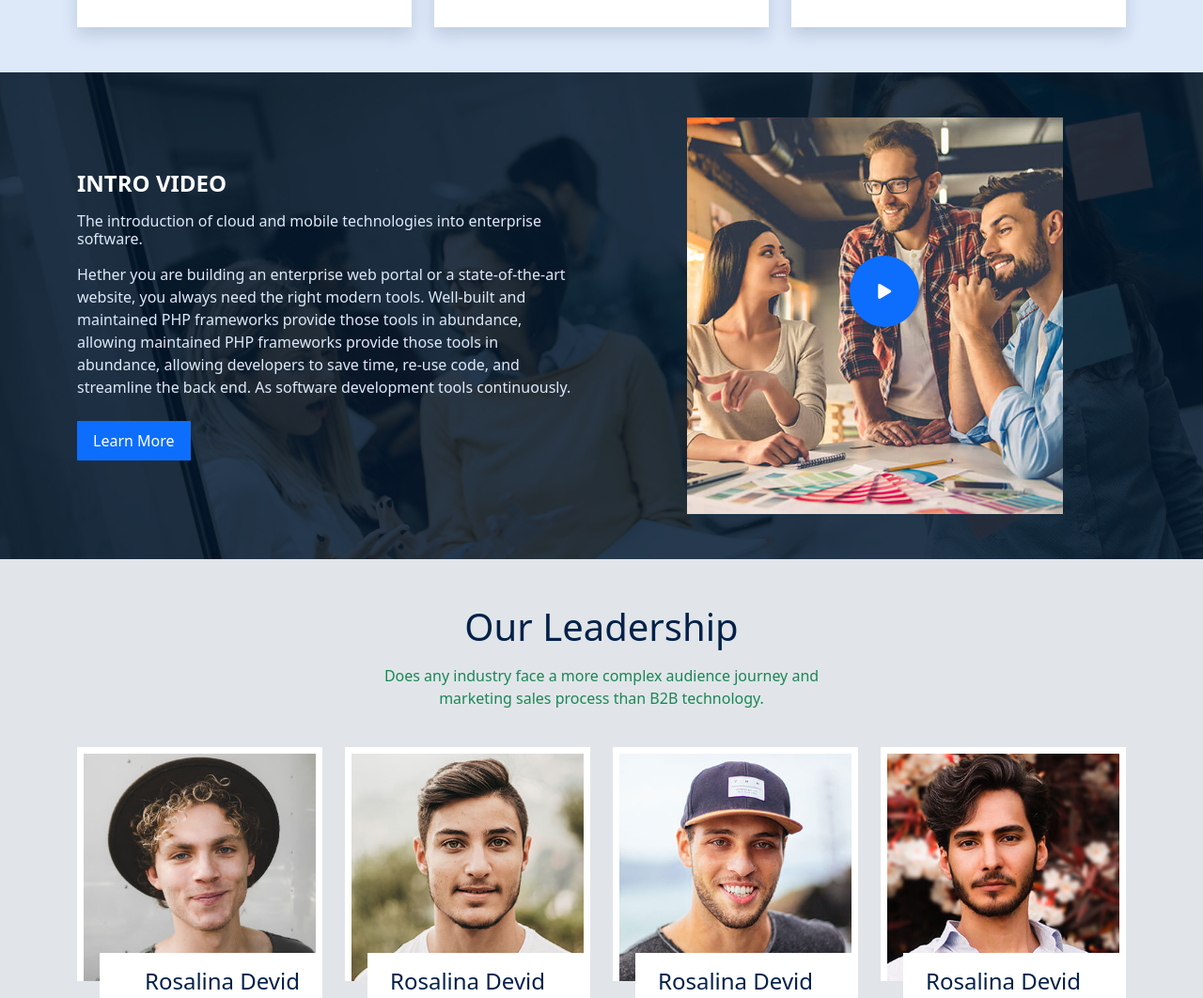
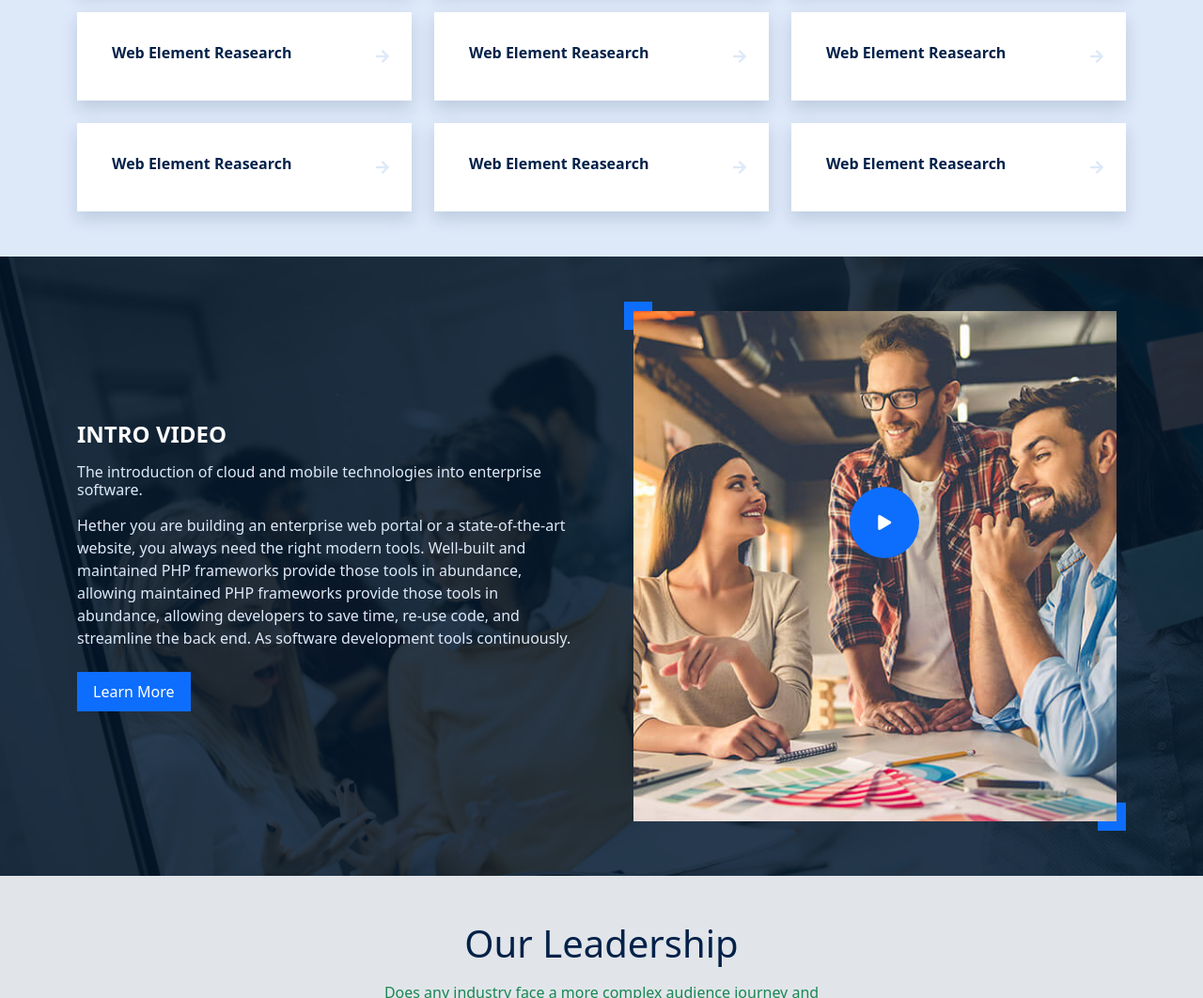
Before and after one commit to aminulds/omnivus_it, a website: page index.html in a window 1280 px wide. Shown: the part 2129-3191 px from the top of the page at 94% size. Drawn offline with nearby package versions, Linux system fonts and the light colour scheme.

Commit message:
added image corner border

```diff
--- a/index.html
+++ b/index.html
@@ -124,7 +124,7 @@
                 <div class="col-12 col-md-6 about-left d-flex align-items-center">
                     <div class="left-wrap">
                         <div class="content">
-                            <img class="img-fluid w-75" src="images/about.jpg" alt="">
+                            <img class="img-fluid" src="images/about.jpg" alt="">
                         </div>
                     </div>
                 </div>
@@ -248,7 +248,9 @@
                 </div>
                 <div class="col-md-6">
                     <div class="intro-right text-center  position-relative">
-                        <img class="img-fluid w-75 position-relative" src="images/intro-thumb.jpg" alt="">
+                        <div class="intro-img">
+                            <img class="img-fluid" src="images/intro-thumb.jpg" alt="">
+                        </div>
                         <div class="vid-pop-btn">
                             <div class="play-btn"><i class="fa fa-play"></i></div>
                         </div>
@@ -514,7 +516,7 @@
                         </div>
                         <div class="item-text text-white position-relative ">
                             <h6 class="pb-1">Design/SEO</h6>
-                            <a class="text-decoration-none fs-4" href="#">A series of iOS 7 inspired <br> vector icons.</a>
+                            <a class="text-decoration-none fs-5" href="#">A series of iOS 7 inspired <br> vector icons.</a>
                         </div>
                     </div>
                 </div>
@@ -525,7 +527,7 @@
                         </div>
                         <div class="item-text text-white position-relative ">
                             <h6 class="pb-1">Design/SEO</h6>
-                            <a class="text-decoration-none fs-4" href="#">A series of iOS 7 inspired <br> vector icons.</a>
+                            <a class="text-decoration-none fs-5" href="#">A series of iOS 7 inspired <br> vector icons.</a>
                         </div>
                     </div>
                 </div>
@@ -536,7 +538,7 @@
                         </div>
                         <div class="item-text text-white position-relative">
                             <h6 class="pb-1">Design/SEO</h6>
-                            <a class="text-decoration-none fs-4" href="#">A series of iOS 7 inspired <br> vector icons.</a>
+                            <a class="text-decoration-none fs-5" href="#">A series of iOS 7 inspired <br> vector icons.</a>
                         </div>
                     </div>
                 </div>
@@ -547,7 +549,7 @@
                         </div>
                         <div class="item-text text-white position-relative ">
                             <h6 class="pb-1">Design/SEO</h6>
-                            <a class="text-decoration-none fs-4" href="#">A series of iOS 7 inspired <br> vector icons.</a>
+                            <a class="text-decoration-none fs-5" href="#">A series of iOS 7 inspired <br> vector icons.</a>
                         </div>
                     </div>
                 </div>
--- a/sass/main.scss
+++ b/sass/main.scss
@@ -109,6 +109,36 @@ $accordion-icon-transform:  rotate(-90deg);
     }
 }
 
+// About
+
+.content{
+    position: relative;
+    img{
+        padding: 10px;
+    }
+
+    &:before,
+    &:after {
+    width: 30px;
+    height: 30px;
+    content: '';
+    position: absolute;
+    }
+    &:before {
+    border-top: 10px solid $primary;
+    border-left: 10px solid $primary;
+    top: 0;
+    left: 0;
+    }
+    &:after {
+    border-right: 10px solid $primary;
+    border-bottom: 10px solid $primary;
+    bottom: 0;
+    right: 0;
+    }
+}
+
+
 
 // Work
 .work-section{
@@ -152,6 +182,33 @@ $accordion-icon-transform:  rotate(-90deg);
     }
 
     .intro-right{
+        // Border corner
+        .intro-img{
+            position: relative;
+            img{
+                padding: 10px;
+            }
+
+            &:before,
+            &:after {
+            width: 30px;
+            height: 30px;
+            content: '';
+            position: absolute;
+            }
+            &:before {
+            border-top: 10px solid $primary;
+            border-left: 10px solid $primary;
+            top: 0;
+            left: 0;
+            }
+            &:after {
+            border-right: 10px solid $primary;
+            border-bottom: 10px solid $primary;
+            bottom: 0;
+            right: 0;
+            }
+        }
 
         .vid-pop-btn{
 
@@ -185,6 +242,10 @@ $accordion-icon-transform:  rotate(-90deg);
                     color: $white;
                 }
             }
+        }
+        // corner border
+        .intro-img{
+
         }
     }
 }
```
Also changed, not shown: css/main.css, 1 other file.
